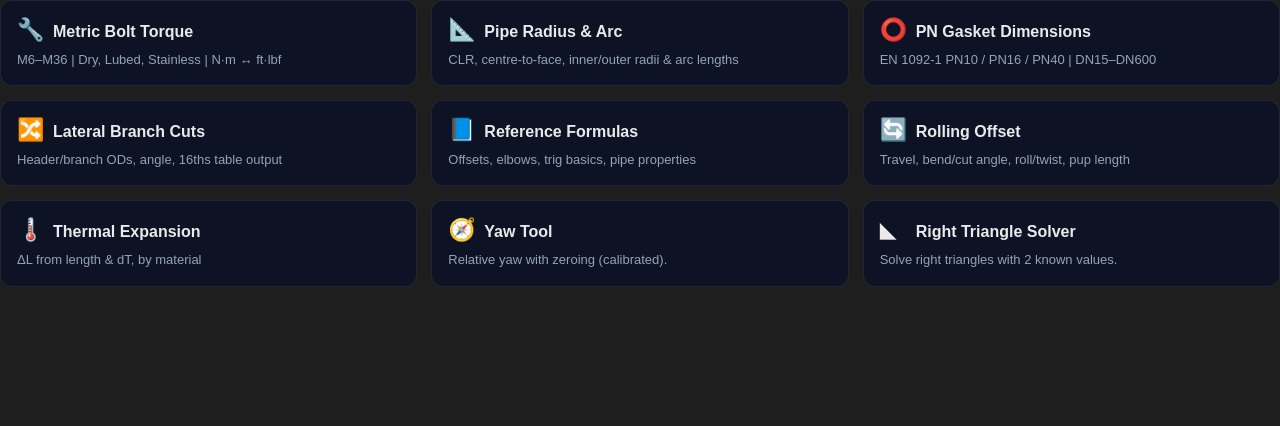
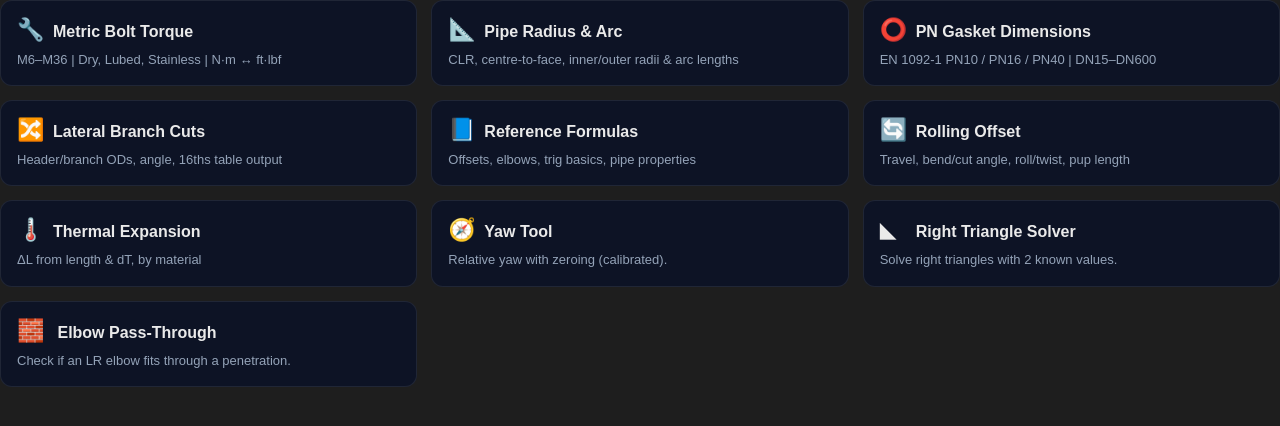
Before and after one commit to Calaphiel/Cals-Piping-Toolbox, a plain HTML site: page index.html in a window 1280 px wide. Shown: the part 64-490 px from the top of the page. Drawn offline with Linux system fonts and the light colour scheme.

Commit message:
Update index.html

```diff
--- a/index.html
+++ b/index.html
@@ -107,6 +107,12 @@ if ("serviceWorker" in navigator) {
     <div class="card" onclick="location.href='right-triangle.html'">
       <div><span class="icon">◣</span><span class="title">Right Triangle Solver</span></div>
       <div class="desc">Solve right triangles with 2 known values.</div>
+    </div>
+
+    <div class="card" onclick="location.href='elbow-penetration.html'">
+      <span class="icon">🧱</span>
+      <span class="title">Elbow Pass-Through</span>
+      <div class="desc">Check if an LR elbow fits through a penetration.</div>
     </div>
 
   </div>
```
